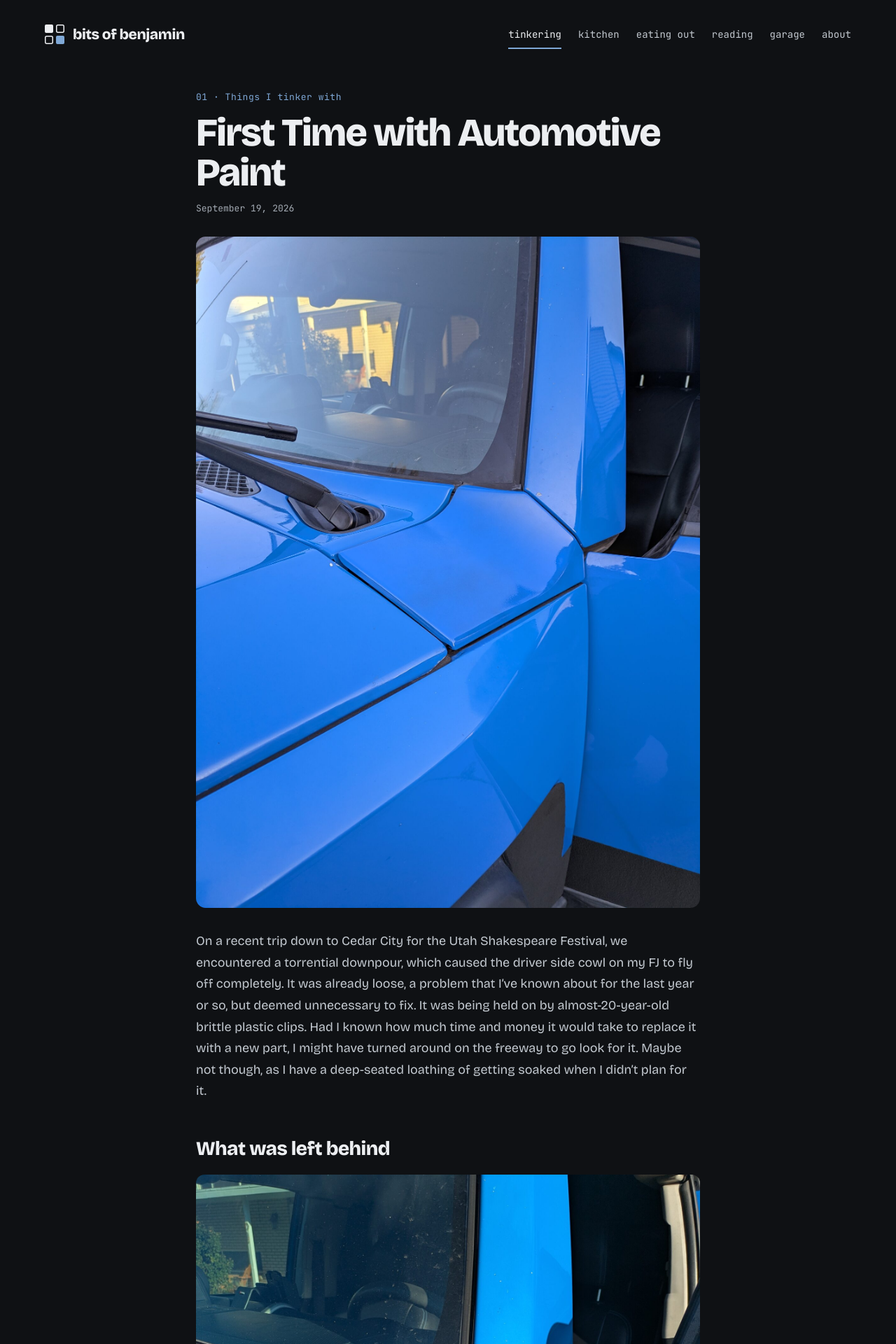
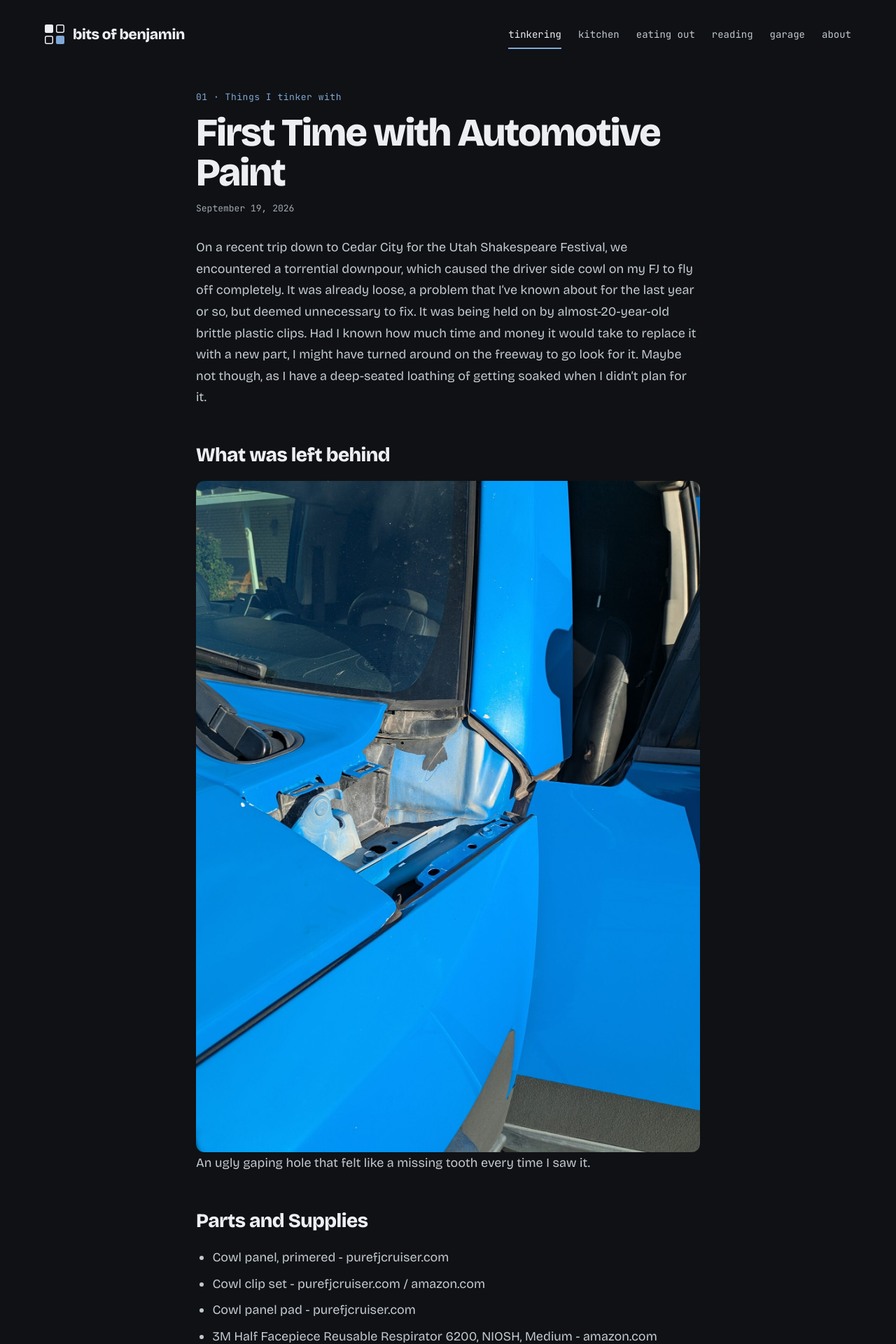
Before and after one commit to bergesonben/bergesonben.github.io, a Jekyll site: the page built from _posts/2026-09-19-fj-cowl-panel.md, in a window 1280 px wide. Shown: the top 1920 px of the page at 70% size. Built offline with Jekyll 4.4.1, drawn with Linux system fonts in a browser that asks for light colours.

Commit message:
Add website and menu ratings to restaurant posts; drop post hero image
Eating-out posts show optional website and menu fields in the fact strip.
Posts no longer render the image at the top.

Co-Authored-By: Claude Opus 5.5 <noreply@anthropic.com>

```diff
--- a/_layouts/post.html
+++ b/_layouts/post.html
@@ -16,7 +16,17 @@ layout: default
       {%- if page.place %}<div><dt class="mono">Place</dt><dd>{{ page.place }}</dd></div>{% endif %}
       {%- if page.cuisine %}<div><dt class="mono">Cuisine</dt><dd>{{ page.cuisine }}</dd></div>{% endif %}
       {%- if page.price %}<div><dt class="mono">Price</dt><dd>{{ page.price }}</dd></div>{% endif %}
+      {%- if page.website %}<div><dt class="mono">Website</dt><dd><a href="{{ page.website }}">{{ page.website | remove: "https://" | remove: "http://" | remove: "www." | split: "/" | first }}</a></dd></div>{% endif %}
       {%- if page.verdict %}<div class="fact-wide"><dt class="mono">Verdict</dt><dd>{{ page.verdict }}</dd></div>{% endif %}
+      {%- if page.menu %}
+      <div class="fact-wide"><dt class="mono">Menu</dt><dd>
+        <ul class="menu-ratings">
+          {%- for m in page.menu %}
+          <li><span class="menu-stars">{{ m.rating }}</span> {{ m.item }}</li>
+          {%- endfor %}
+        </ul>
+      </dd></div>
+      {%- endif %}
     </dl>
     {%- elsif page.section == "kitchen" %}
     <dl class="fact-strip">
@@ -26,9 +36,6 @@ layout: default
     </dl>
     {%- endif %}
   </header>
-  {%- if page.image %}
-  <img class="post-img" src="{{ page.image | relative_url }}" alt="{{ page.image_alt | default: '' | escape }}">
-  {%- endif %}
   <div class="prose">
     {{ content }}
   </div>
--- a/assets/css/site.css
+++ b/assets/css/site.css
@@ -229,7 +229,8 @@ a.tag:hover { color: var(--text); }
 .fact-strip dd { margin: 2px 0 0; font-weight: 600; }
 .fact-wide { flex-basis: 100%; }
 .fact-wide dd { font-weight: 400; color: var(--text-2); }
-.post-img { border-radius: 14px; margin-bottom: 32px; }
+.menu-ratings { list-style: none; margin: 4px 0 0; padding: 0; display: flex; flex-direction: column; gap: 4px; }
+.menu-stars { color: var(--text); margin-right: 6px; }
 .prose::after { content: ""; display: table; clear: both; }
 .prose .page-portrait { float: right; width: 200px; aspect-ratio: 4 / 5; object-fit: cover; border-radius: 14px; margin: 6px 0 16px 28px; }
 .post-footer { margin-top: 48px; padding-top: 24px; border-top: 1px solid var(--border); display: flex; flex-wrap: wrap; justify-content: space-between; align-items: center; gap: 16px; }
```
